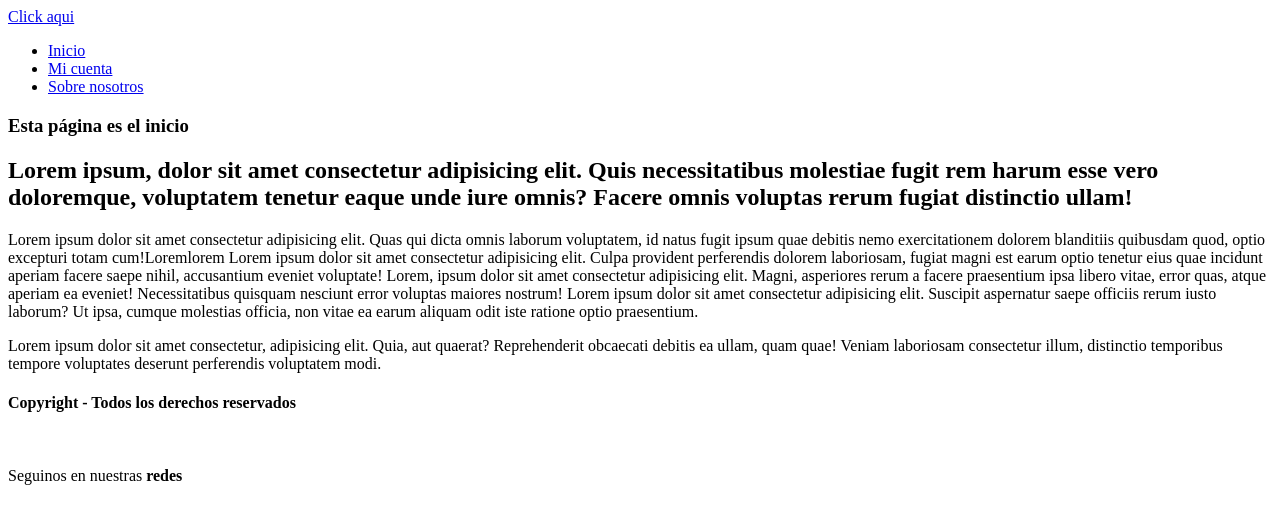
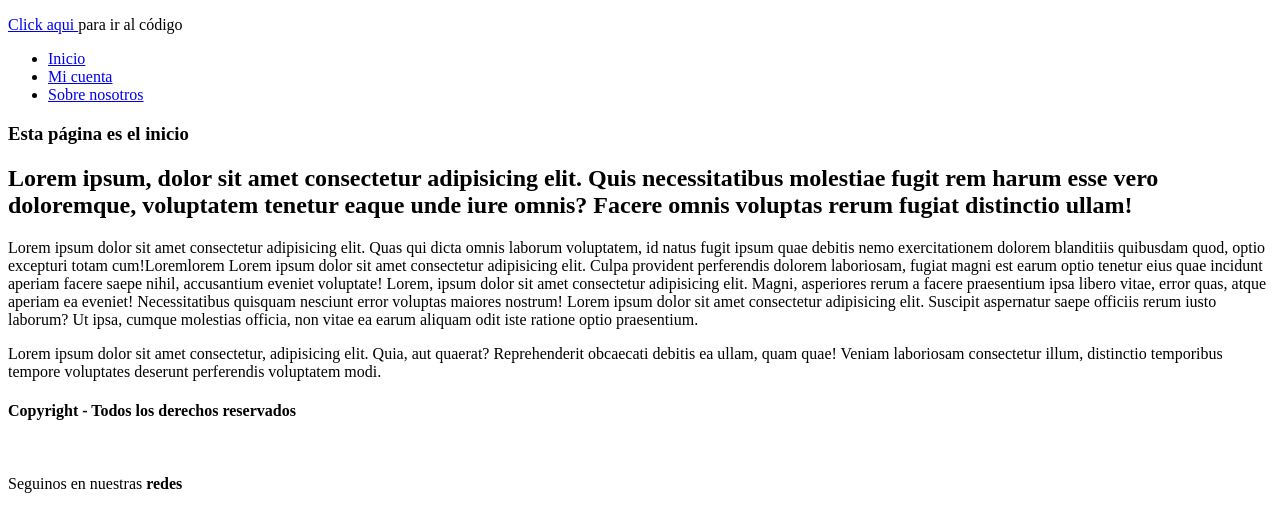
Before and after one commit to Neirus2/Mi-primer-web, a plain HTML site: page index.html in a window 1280 px wide. Shown: the top 516 px of the page. Drawn offline with Linux system fonts and the light colour scheme.

Commit message:
Update index.html

```diff
--- a/index.html
+++ b/index.html
@@ -6,7 +6,7 @@
     <link rel="icon" href="imagen.ico">
 </head>
 <body>
-    <a href="#codigo">Click aqui </a><br>
+	<p><a href="#codigo">Click aqui </a>para ir al código<br></p>
     <header>
         <nav>
             <ul>
```
